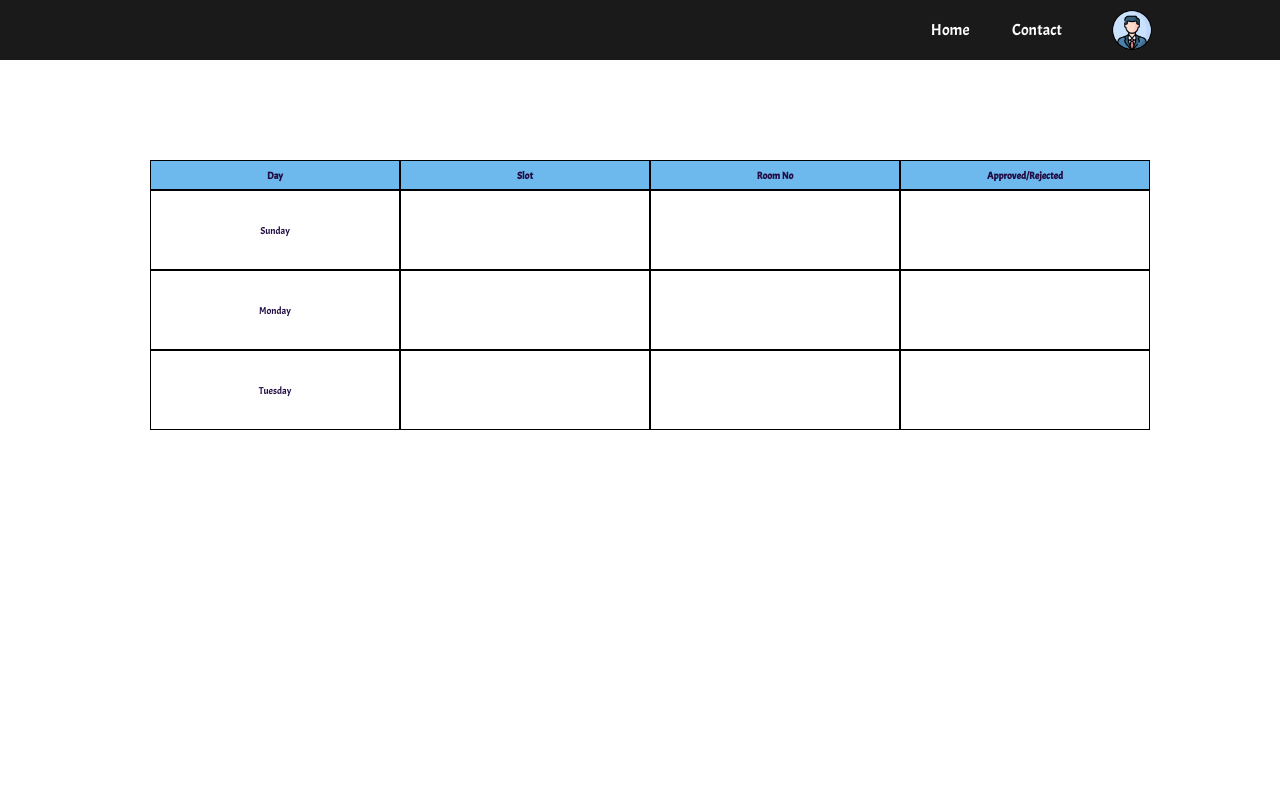
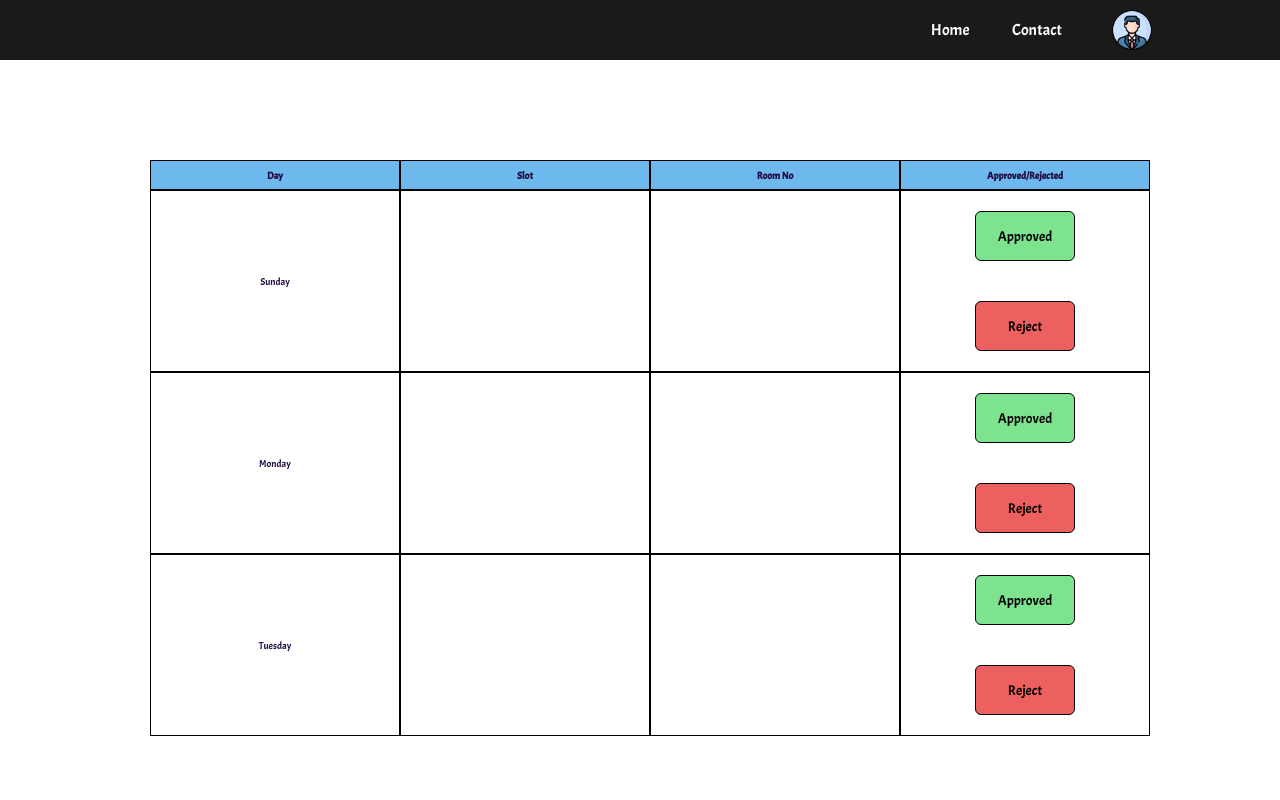
Before and after one commit to lomatul/ClassBookingSystem, a PHP site: page /T_DashBoard.html in a window 1280 px wide. Run offline with PHP 8.4, Linux system fonts and the light colour scheme.

Commit message:
button Added

```diff
--- a/T_DashBoard.html
+++ b/T_DashBoard.html
@@ -87,31 +87,35 @@
 
           </tr>
 
-
           <tr>
             <td>Sunday</td>
             <td></td>
             <td></td>
-          <td></td>
+            <td>
+              <button type="submit" class="btnA" onclick="toggleButtonVisibility(this)">Approved</button>
+              <button type="submit" class="btnR" onclick="toggleButtonVisibility(this)">Reject</button>
+            </td>
           </tr>
 
           <tr>
             <td>Monday</td>
             <td></td>
             <td></td>
-            <td></td>
-
+            <td>
+              <button type="submit" class="btnA" onclick="toggleButtonVisibility(this)">Approved</button>
+              <button type="submit" class="btnR" onclick="toggleButtonVisibility(this)">Reject</button>
+            </td>
           </tr>
 
           <tr>
             <td>Tuesday</td>
             <td></td>
             <td></td>
-              <td></td>
-
+            <td>
+              <button type="submit" class="btnA" onclick="toggleButtonVisibility(this)">Approved</button>
+              <button type="submit" class="btnR" onclick="toggleButtonVisibility(this)">Reject</button>
+            </td>
           </tr>
-
-
         </table>
 
 
@@ -129,5 +133,15 @@
   }
 </script>
 
+
+<script>
+ function toggleButtonVisibility(button) {
+    var siblingButton = button.parentElement.querySelector(button.classList.contains("btnA") ? ".btnR" : ".btnA");
+    siblingButton.style.display = siblingButton.style.display === "none" ? "block" : "none";
+    button.disabled = true;
+  }
+</script>
+
+
 </body>
 </html>
--- a/assets/css/dashboard.css
+++ b/assets/css/dashboard.css
@@ -161,6 +161,7 @@ td{
     border: 1px solid black;
     height: 80px;
     text-align: center;
+
 }
 
 .row
@@ -202,18 +203,56 @@ input[type="search"] {
     margin-right: 5px;
   }
 
-.btn {
+.btnA {
+    cursor: pointer;
+    align-items: center;
     font-size: 14px;
-    text-transform: uppercase;
     font-weight: 600px;
-    padding: 10px 40px;
+    width: 100px;
+    height: 50px;
+    padding: 10px 10px;
     border: 1px solid;
     border-radius: 6px;
+    margin-top: 20px;
     margin-bottom: 20px;
-    margin-right: 10px;
+    margin-right: 20px;
+    margin-left: 20px;
+    cursor: pointer;
+    transition: transform 0.3s;
+    color: rgb(0, 0, 0);
+    background-color: rgb(125, 227, 143);
   }
 
 
+  .btnA:hover {
+    transform: scale(1.2);
+}
+.hide {
+    display: none;
+  }
+.btnR {
+    align-items: center;
+    font-size: 14px;
+    font-weight: 600px;
+    width: 100px;
+    height: 50px;
+    padding: 10px 10px;
+    border: 1px solid;
+    border-radius: 6px;
+    margin-top: 20px;
+    margin-bottom: 20px;
+    margin-right: 20px;
+    margin-left: 20px;
+    cursor: pointer;
+    transition: transform 0.3s;
+    color: rgb(0, 0, 0);
+    background-color: rgb(237, 96, 96);
+  }
+
+
+  .btnR:hover {
+    transform: scale(1.2);
+}
 
 @media screen and (max-width: 1068px) {
     .container{
```
Lines whose indentation alone changed are shown as unchanged.
